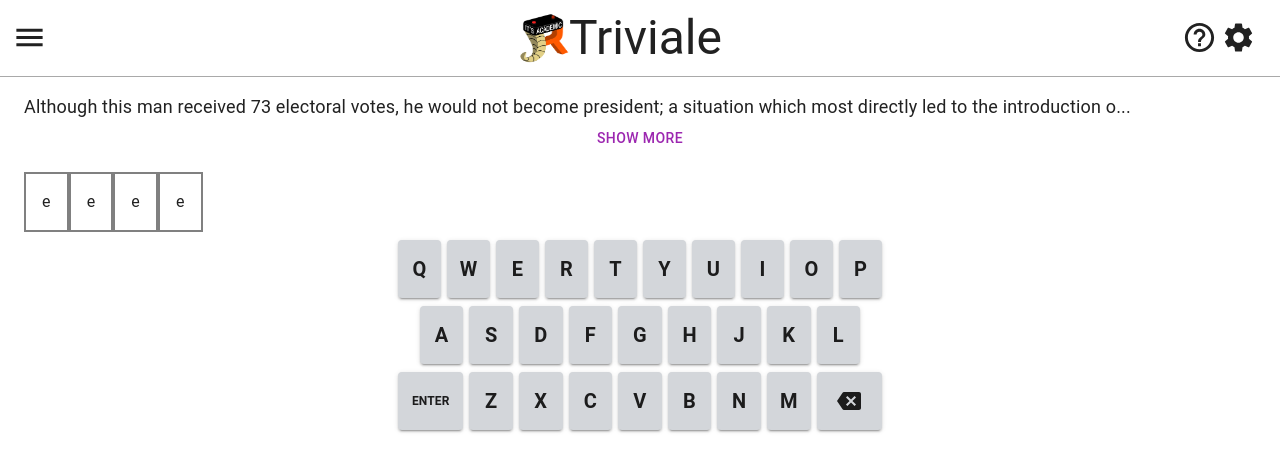
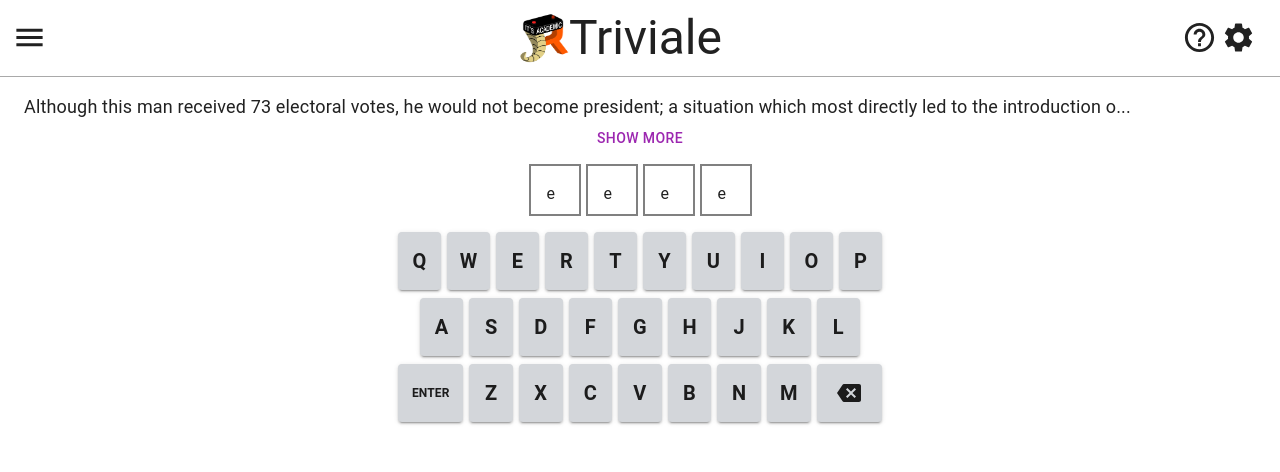
Before and after one commit to dotcomstar/Triviale, a React (Vite) app: page / in a window 1280 px wide. Shown: the top 472 px of the page. Built offline with nearby package versions, Linux system fonts and the light colour scheme; what simple-zustand-devtools would draw is missing.

Commit message:
Add a basic grid

```diff
--- a/src/App.tsx
+++ b/src/App.tsx
@@ -19,7 +19,7 @@ function App() {
         <Grid item xs={12} sx={{ mx: 3, pt: 2 }}>
           <ExpandableText>{data[0].question}</ExpandableText>
         </Grid>
-        <Grid item xs={12} sx={{ mx: 3, pt: 2 }}>
+        <Grid item xs={12} sx={{ mx: 3 }}>
           <EmptyRow />
         </Grid>
         <Grid item xs={12} sx={{ px: 0 }} overflow={"scroll"}>
--- a/src/components/grid/Cell.tsx
+++ b/src/components/grid/Cell.tsx
@@ -1,4 +1,4 @@
-import { Box } from "@mui/material";
+import { Box, Typography } from "@mui/material";
 
 interface CellProps {
   nthLetter: number;
@@ -16,8 +16,19 @@ const Cell = ({ nthLetter, value = "empty" }: CellProps) => {
       : "th"
   } letter, ${value}`;
   return (
-    <Box aria-label={description} sx={{ p: 2, border: "2px solid grey" }}>
-      {value}
+    <Box
+      aria-label={description}
+      sx={{
+        p: 2,
+        border: "2px solid grey",
+        height: "52px",
+        width: "52px",
+        alignContent: "center",
+        alignItems: "center",
+        justifyContent: "center",
+      }}
+    >
+      <Typography> {value}</Typography>
     </Box>
   );
 };
--- a/src/components/grid/EmptyRow.tsx
+++ b/src/components/grid/EmptyRow.tsx
@@ -7,7 +7,13 @@ const EmptyRow = () => {
   const emptyCells = Array.from(Array(solution.length));
 
   return (
-    <Stack direction="row">
+    <Stack
+      direction="row"
+      justifyContent="center"
+      alignItems="center"
+      sx={{ m: "8px" }}
+      spacing="5px"
+    >
       {emptyCells.map((_, i) => (
         <Cell key={i} nthLetter={i + 1} value="e" />
       ))}
```
